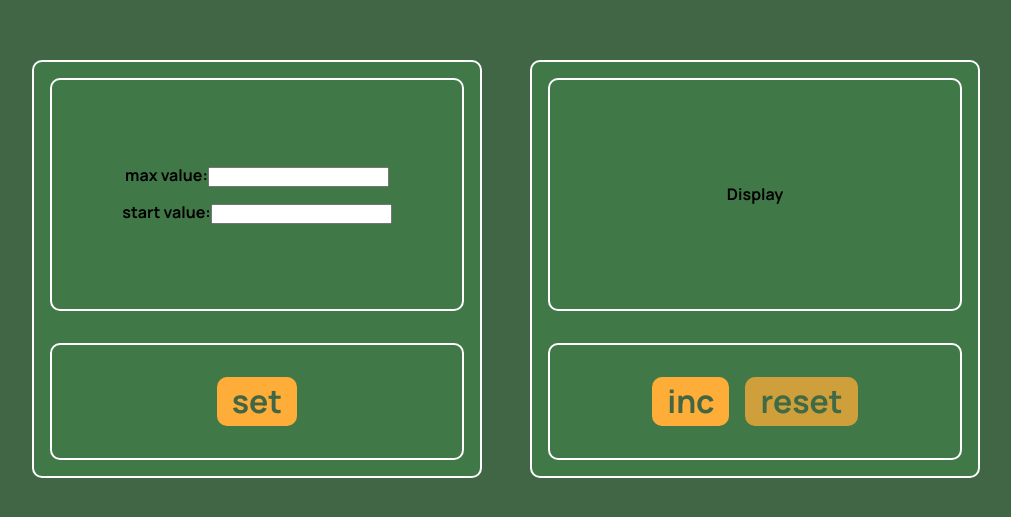
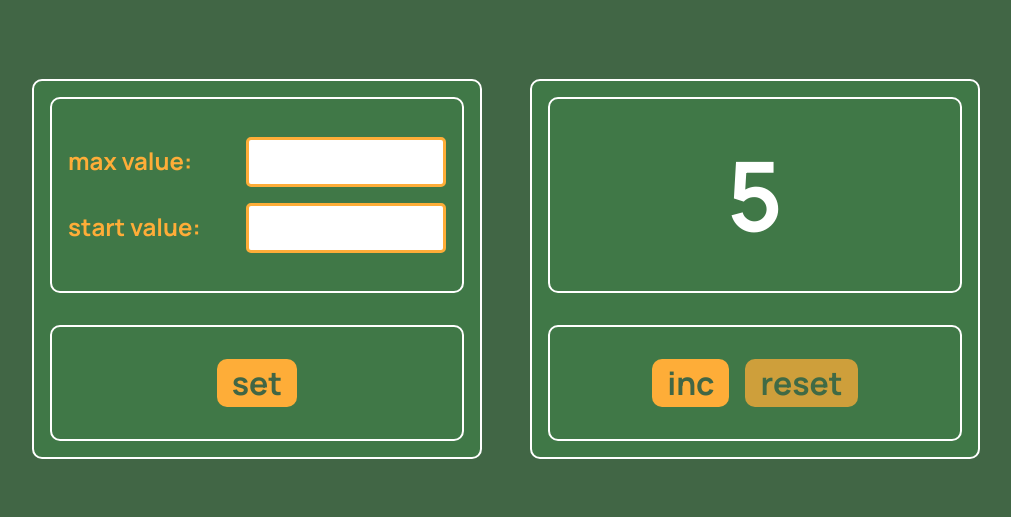
Before and after one commit to DmitryMuzalev/counter-incub, a React (Create React App) app: page / in a window 1280 px wide. Shown: the part 131-648 px from the top of the page, without its empty margins (134-1145 px from the left). Built offline with nearby package versions, Linux system fonts and the light colour scheme.

Commit message:
Create Field component

```diff
--- a/src/components/Counter/Counter.tsx
+++ b/src/components/Counter/Counter.tsx
@@ -3,7 +3,9 @@ import { Button } from "../UI/Button/Button";
 const Counter = () => {
   return (
     <div className="box">
-      <div className="box__top">Display</div>
+      <div className="box__top">
+        <span className="counter-value">5</span>
+      </div>
       <div className="box__bottom">
         <Button title="inc" />
         <Button title="reset" disabled />
--- a/src/components/Settings/Settings.tsx
+++ b/src/components/Settings/Settings.tsx
@@ -1,17 +1,12 @@
 import { Button } from "../UI/Button/Button";
+import { Field } from "../UI/Field/Field";
 
 const Settings = () => {
   return (
     <div className="box">
       <div className="box__top">
-        <label htmlFor="maxValue">
-          max value:
-          <input id="maxValue" type="number" />
-        </label>
-        <label htmlFor="startValue">
-          start value:
-          <input id="startValue" type="number" />
-        </label>
+        <Field id="maxValue" label="max value" />
+        <Field id="startValue" label="start value" />
       </div>
       <div className="box__bottom">
         <Button title="set" />
--- /dev/null
+++ b/src/components/UI/Field/Field.module.scss
@@ -0,0 +1,21 @@
+.field {
+  width: 100%;
+  display: flex;
+  align-items: center;
+  justify-content: space-between;
+
+  label {
+    font-size: 1.5rem;
+    color: var(--secondary-color);
+  }
+  input {
+    outline: none;
+    width: 200px;
+    height: 50px;
+    border: 3px solid var(--secondary-color);
+    border-radius: 5px;
+    text-align: center;
+    font-weight: inherit;
+    font-size: 1rem;
+  }
+}
--- /dev/null
+++ b/src/components/UI/Field/Field.tsx
@@ -0,0 +1,17 @@
+import { FC } from "react";
+import s from "./Field.module.scss";
+type Props = {
+  id: string;
+  label: string;
+};
+
+const Field: FC<Props> = ({ id, label }) => {
+  return (
+    <div className={s.field}>
+      <label htmlFor={id}>{`${label}:`}</label>
+      <input id={id} type="number" />
+    </div>
+  );
+};
+
+export { Field };
--- a/src/index.scss
+++ b/src/index.scss
@@ -44,7 +44,7 @@ body {
 .box {
   width: 100%;
   max-width: 450px;
-  min-height: 380px;
+  height: 380px;
   display: grid;
   grid-template-rows: 2fr 1fr;
   gap: 2rem;
@@ -71,3 +71,8 @@ body {
   &__bottom {
   }
 }
+
+.counter-value {
+  font-size: 6rem;
+  color: var(--white);
+}
```
